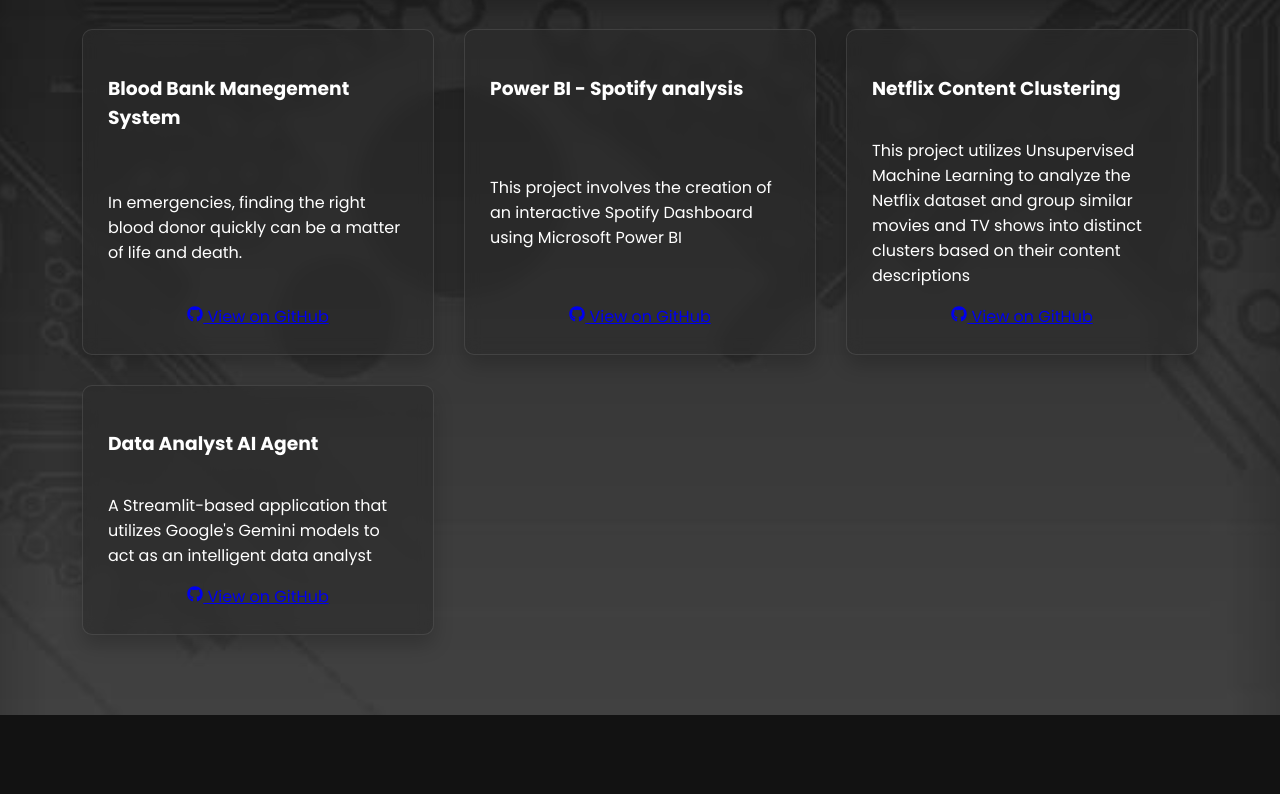
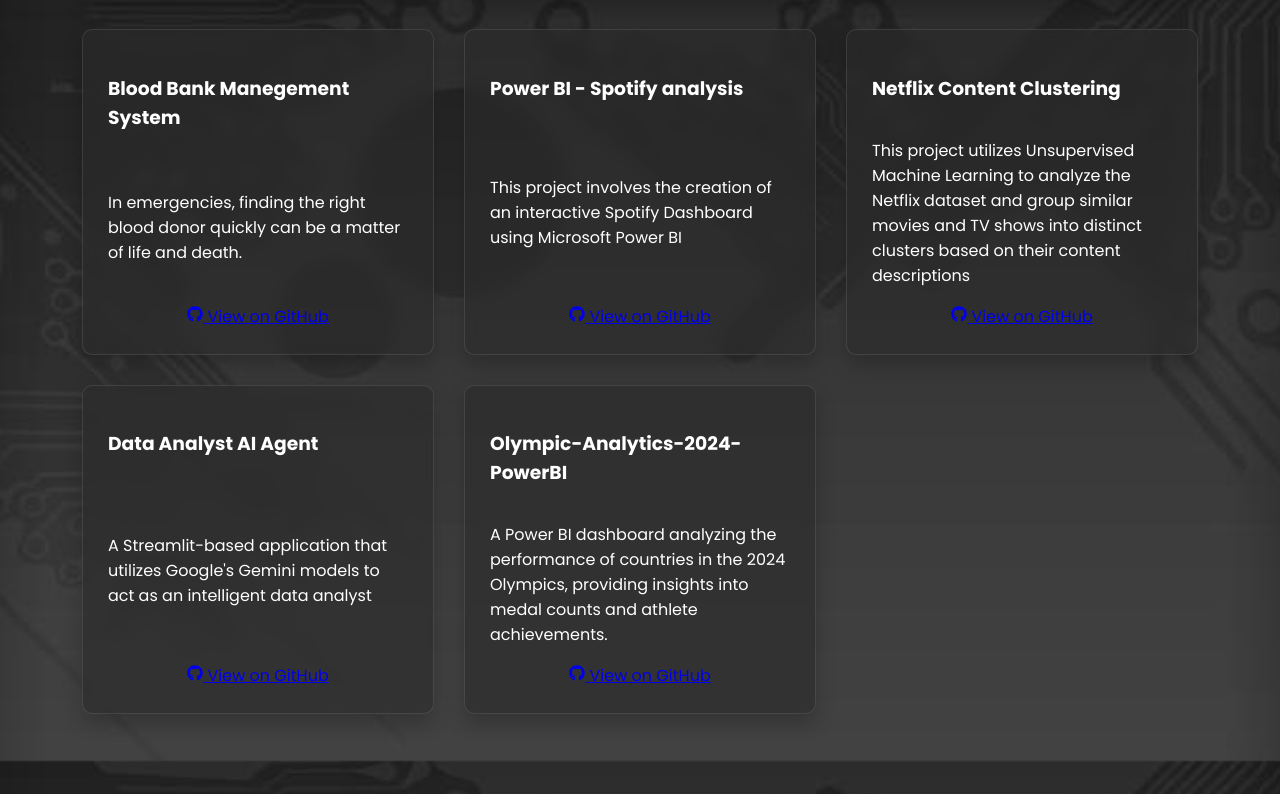
Before and after one commit to saivarshith123/My-Portfolio, a React (Create React App) app: page /projects in a window 1280 px wide. Shown: the part 2439-3233 px from the top of the page. Before the commit the page ends 3154 px from the top, so only its background shows below. Built offline with nearby package versions, Linux system fonts and the light colour scheme.

Commit message:
Olympic-Analytics-2024

```diff
--- a/src/projectData.js
+++ b/src/projectData.js
@@ -123,6 +123,11 @@
     title: "Data Analyst AI Agent",
     description: "A Streamlit-based application that utilizes Google's Gemini models to act as an intelligent data analyst",
     githubLink: "https://github.com/saivarshith123/Data-Analyst-AI-Agent.git"
+  },
+  {
+    title: "Olympic-Analytics-2024-PowerBI",
+    description: "A Power BI dashboard analyzing the performance of countries in the 2024 Olympics, providing insights into medal counts and athlete achievements.",
+    githubLink: "https://github.com/saivarshith123/Olympic-Analytics-2024-Power-BI.git"
   }
 ];
 
```
